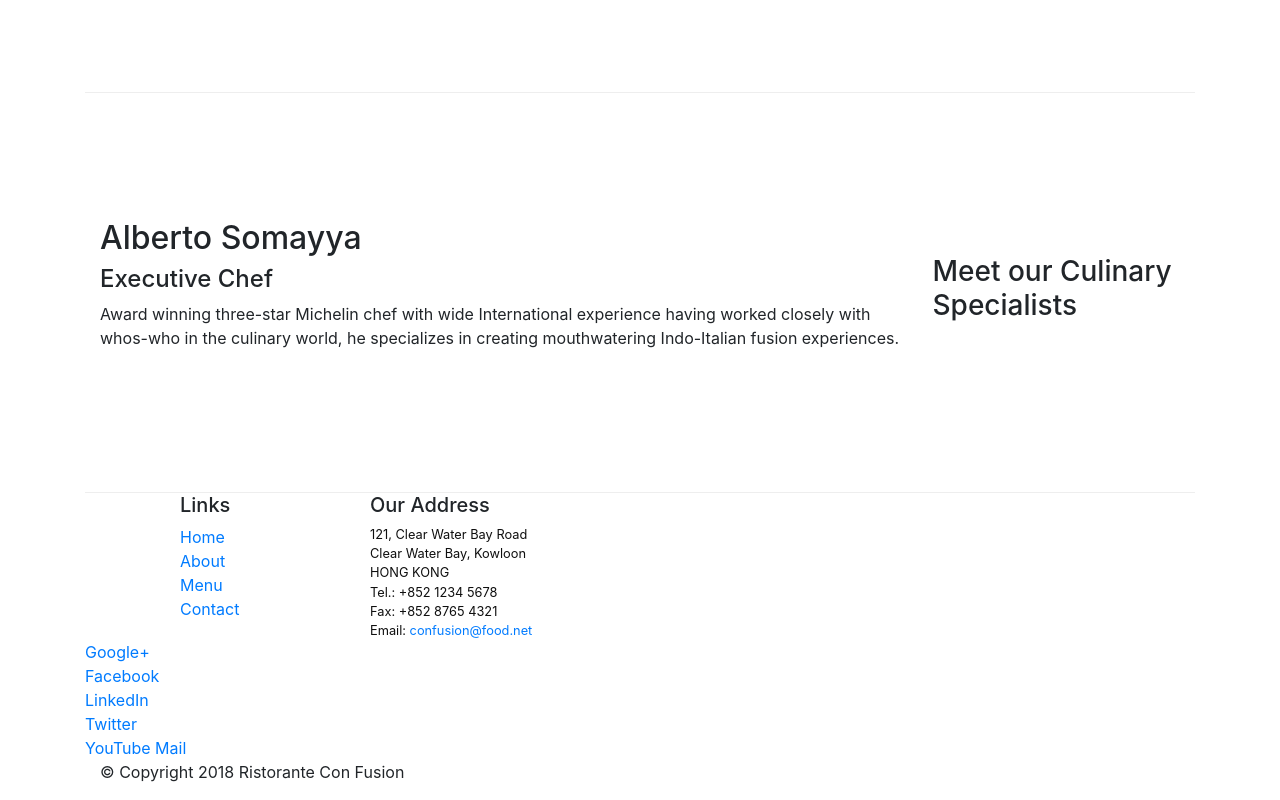
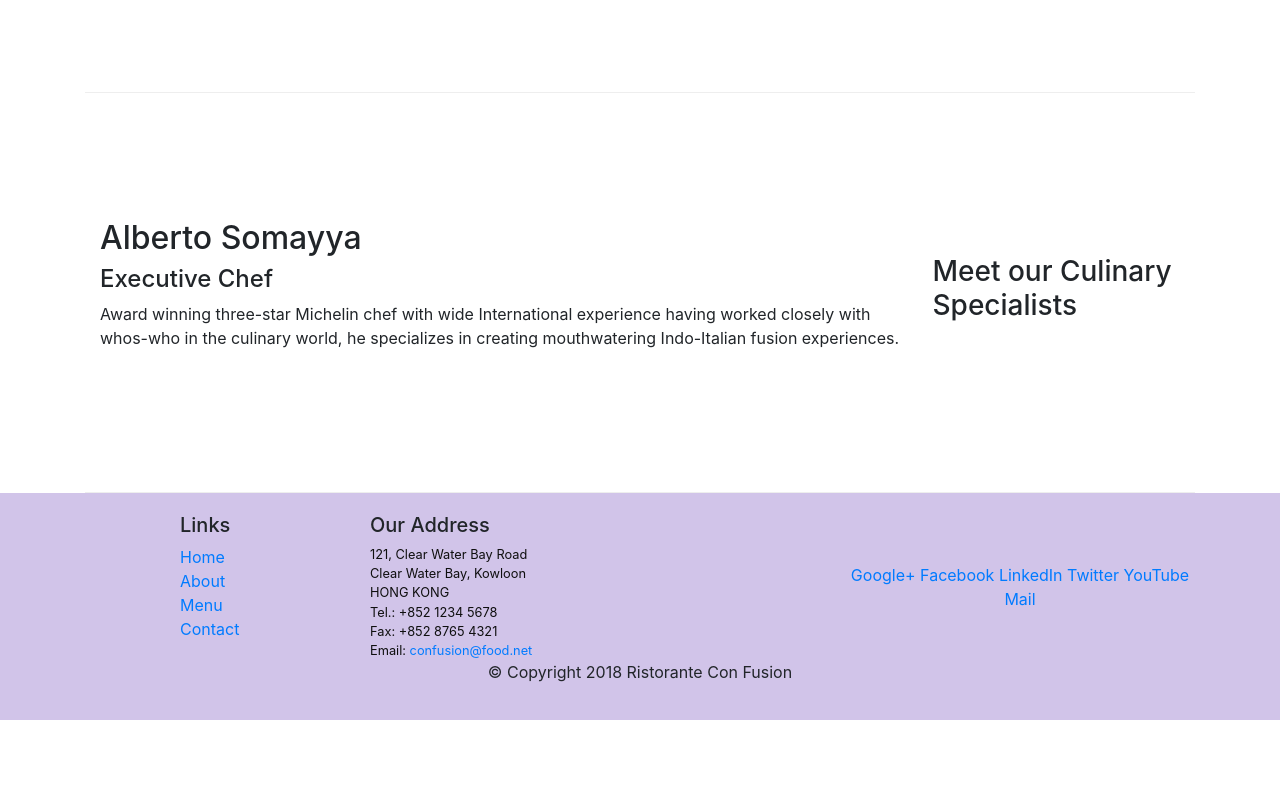
Before and after one commit to vanhuutoan27/RistoranteConFusion, a website: page index.html in a window 1280 px wide. Shown: the part 991-1791 px from the top of the page. After the commit the page ends 1711 px from the top, so only its background shows below. Drawn offline with nearby package versions, Linux system fonts and the light colour scheme.

Commit message:
Bootstrap Grid Part 2

```diff
--- a/index.html
+++ b/index.html
@@ -18,7 +18,7 @@
   <body>
     <header class="jumbotron">
       <div class="container">
-        <div class="row">
+        <div class="row row-header">
           <div class="col-12 col-sm-6">
             <h1>Ristorante con Fusion</h1>
             <p>
@@ -76,7 +76,7 @@
       </div>
     </div>
 
-    <footer>
+    <footer class="footer">
       <div class="container">
         <div class="row">
           <div class="col-4 offset-1 col-sm-2">
@@ -99,8 +99,8 @@
               Email: <a href="mailto:confusion@food.net">confusion@food.net</a>
             </address>
           </div>
-          <div>
-            <div class="col-12 col-sm-4">
+          <div class="col-12 col-sm-4 align-self-center">
+            <div class="text-center">
               <a href="http://google.com/+">Google+</a>
               <a href="http://www.facebook.com/profile.php?id=">Facebook</a>
               <a href="http://www.linkedin.com/in/">LinkedIn</a>
@@ -110,8 +110,8 @@
             </div>
           </div>
         </div>
-        <div class="col-auto">
-          <div>
+        <div class="row justify-content-center">
+          <div class="col-auto">
             <p>© Copyright 2018 Ristorante Con Fusion</p>
           </div>
         </div>
```
